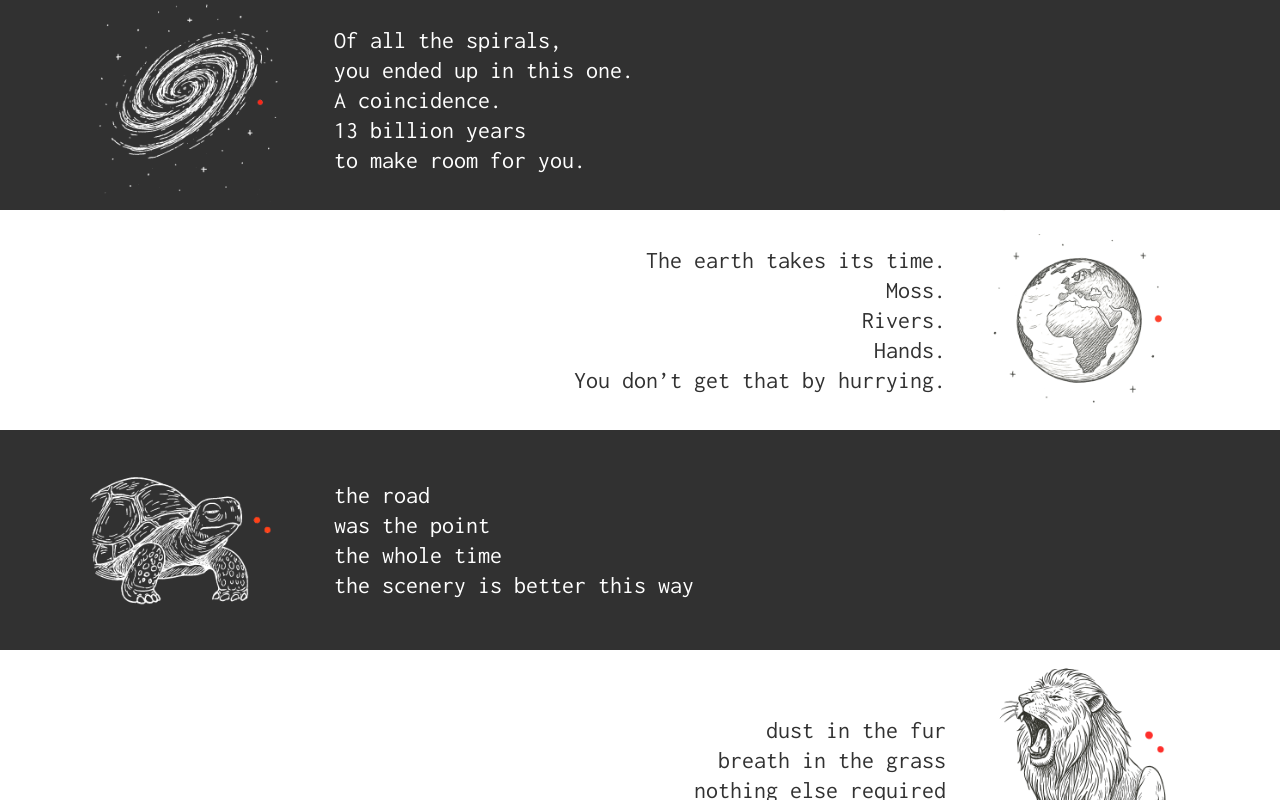
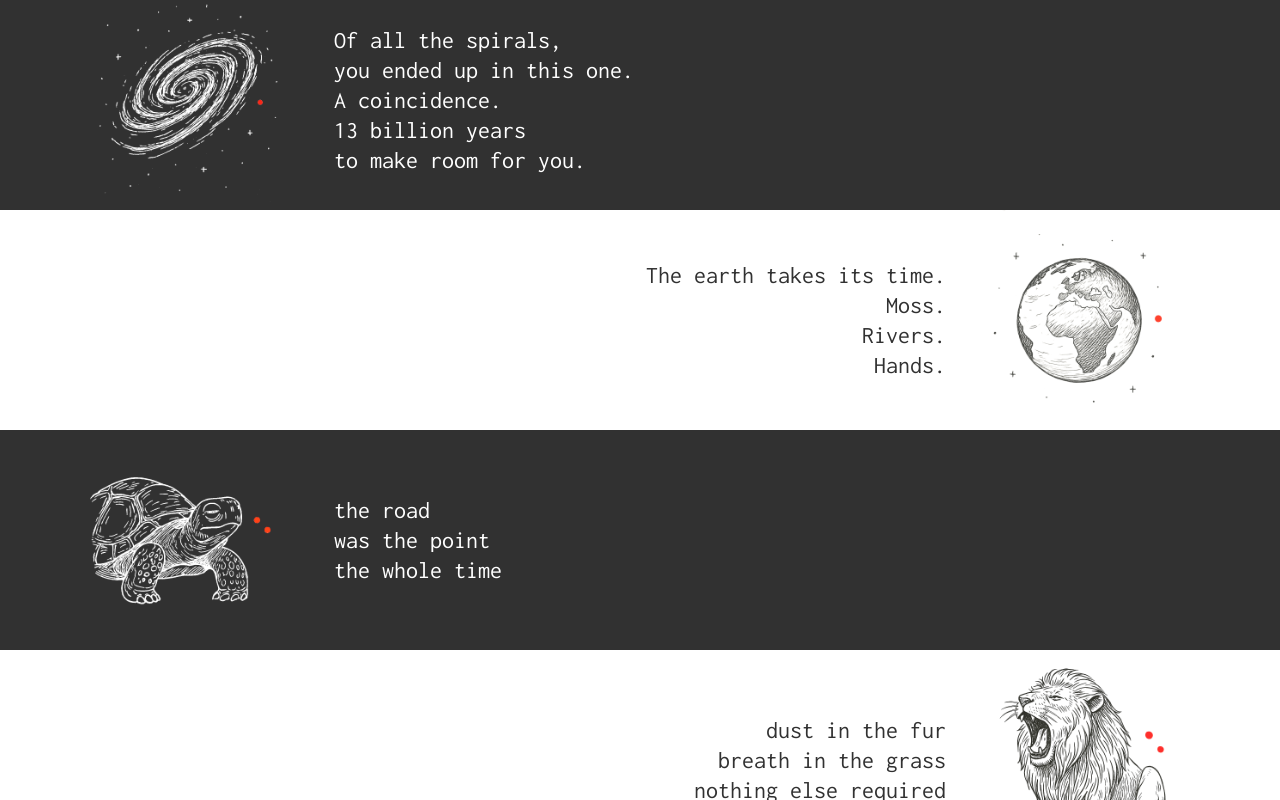
Before and after one commit to iknowmagic/whatstherush, a Next.js app: page / in a window 1280 px wide. Shown: the part 480-1280 px from the top of the page. Built offline with nearby package versions, Linux system fonts and the light colour scheme.

Commit message:
refactor: remove unnecessary lines from SectionBlock content for clarity

```diff
--- a/src/app/page.tsx
+++ b/src/app/page.tsx
@@ -53,8 +53,6 @@ const Home: React.FC = () => {
           Rivers.
           <br />
           Hands.
-          <br />
-          You don&rsquo;t get that by hurrying.
         </SectionBlock>
         <SectionBlock image={tortoiseImg} alt="Tortoise" flip>
           the road
@@ -62,8 +60,6 @@ const Home: React.FC = () => {
           was the point
           <br />
           the whole time
-          <br />
-          the scenery is better this way
         </SectionBlock>
         <SectionBlock image={lionImg} alt="Lion">
           dust in the fur
```
